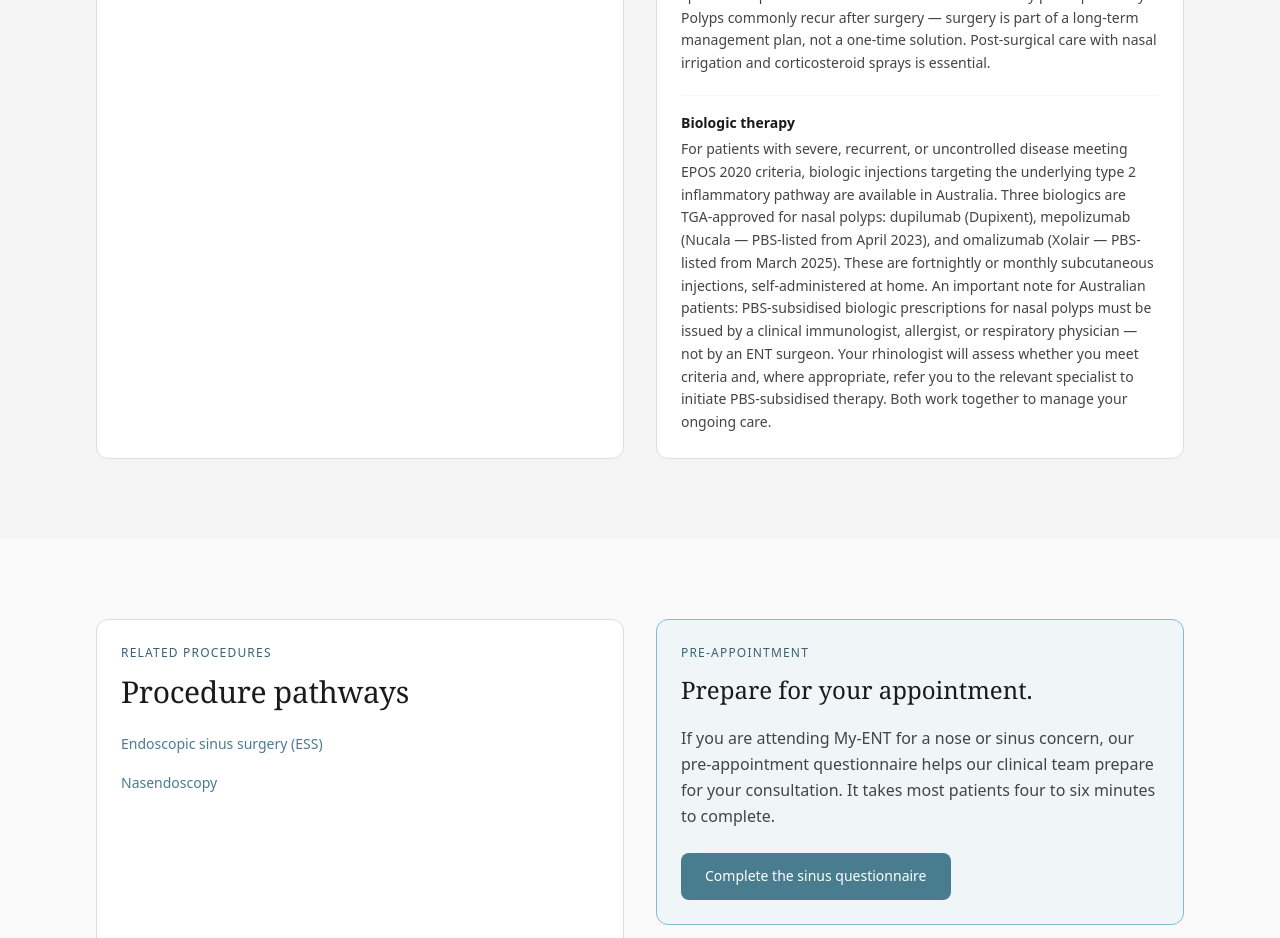
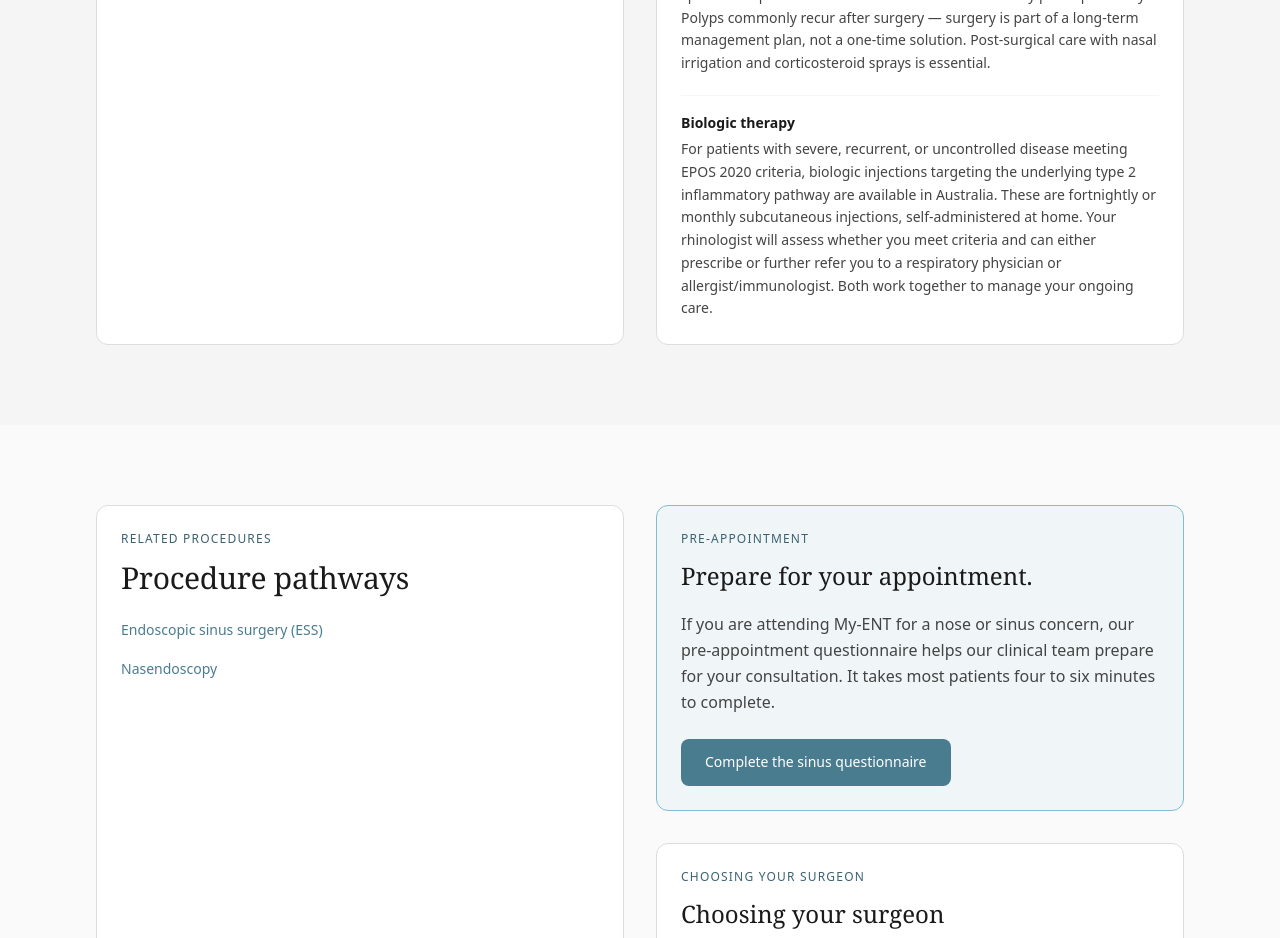
Before and after one commit to Mildmilo/my-ent, a Next.js app: page /conditions/nasal-polyps in a window 1280 px wide. Shown: the part 3080-4018 px from the top of the page. Built offline with nearby package versions, Linux system fonts and the light colour scheme.

Commit message:
Update site

```diff
--- a/src/app/conditions/nasal-polyps/page.tsx
+++ b/src/app/conditions/nasal-polyps/page.tsx
@@ -142,7 +142,7 @@ export default function NasalPolypsPage() {
           },
           {
             heading: 'Biologic therapy',
-            body: 'For patients with severe, recurrent, or uncontrolled disease meeting EPOS 2020 criteria, biologic injections targeting the underlying type 2 inflammatory pathway are available in Australia. Three biologics are TGA-approved for nasal polyps: dupilumab (Dupixent), mepolizumab (Nucala — PBS-listed from April 2023), and omalizumab (Xolair — PBS-listed from March 2025). These are fortnightly or monthly subcutaneous injections, self-administered at home. An important note for Australian patients: PBS-subsidised biologic prescriptions for nasal polyps must be issued by a clinical immunologist, allergist, or respiratory physician — not by an ENT surgeon. Your rhinologist will assess whether you meet criteria and, where appropriate, refer you to the relevant specialist to initiate PBS-subsidised therapy. Both work together to manage your ongoing care.',
+            body: 'For patients with severe, recurrent, or uncontrolled disease meeting EPOS 2020 criteria, biologic injections targeting the underlying type 2 inflammatory pathway are available in Australia. These are fortnightly or monthly subcutaneous injections, self-administered at home. Your rhinologist will assess whether you meet criteria and can either prescribe or further refer you to a respiratory physician or allergist/immunologist. Both work together to manage your ongoing care.',
           },
         ],
       }}
```
Also changed, not shown: 1 other file (tests, documents, lock files or other folders).
